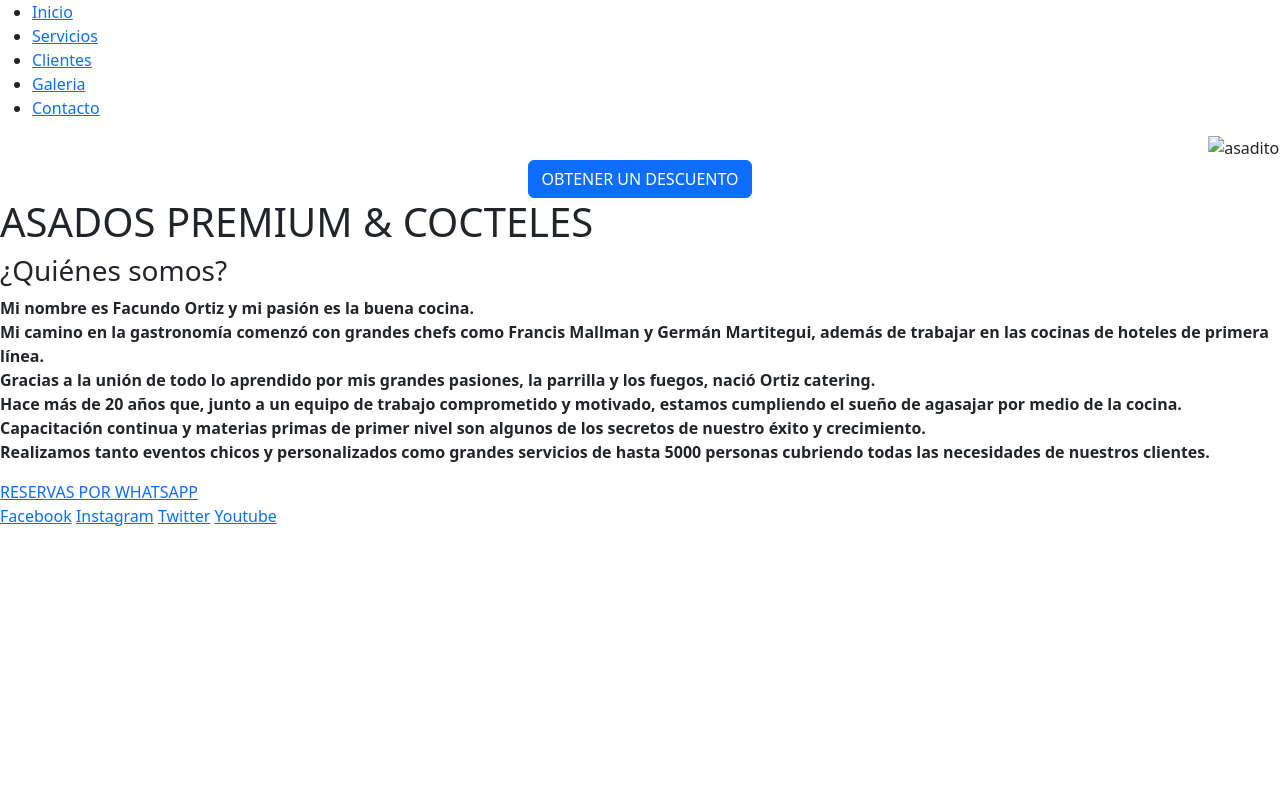
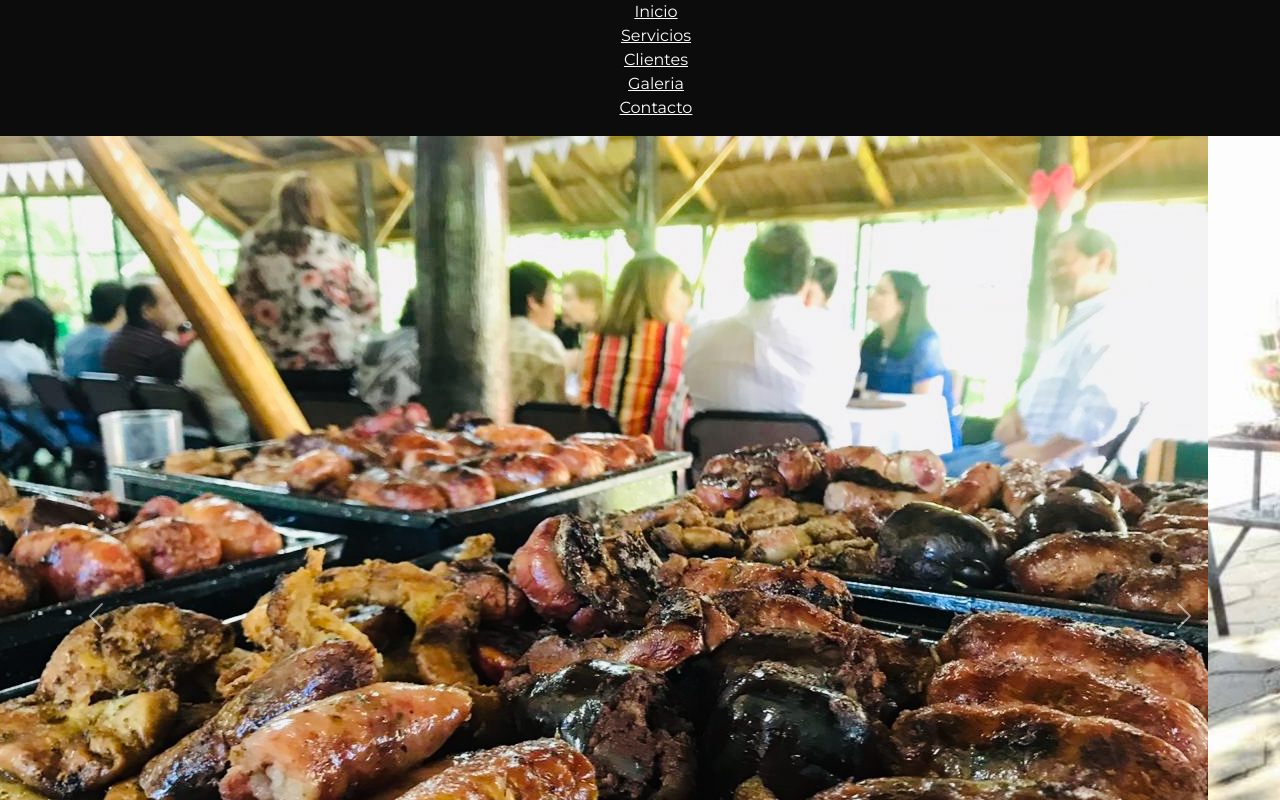
Before and after one commit to faculoco/ortizcatering-ortiz, a plain HTML site: page index.html in a window 1280 px wide. Shown: the top 800 px of the page. Drawn offline with nearby package versions, Linux system fonts and the light colour scheme; the site is published under a folder, as on GitHub Pages, so addresses that start at the root find nothing.

Commit message:
edit index

```diff
--- a/index.html
+++ b/index.html
@@ -7,7 +7,7 @@
     <title>ortiz-catering</title>
     <!-- CSS only -->
 <link href="https://cdn.jsdelivr.net/npm/bootstrap@5.2.1/dist/css/bootstrap.min.css" rel="stylesheet" integrity="sha384-iYQeCzEYFbKjA/T2uDLTpkwGzCiq6soy8tYaI1GyVh/UjpbCx/TYkiZhlZB6+fzT" crossorigin="anonymous">
-    <link rel="stylesheet" href="/paginas/css/estilos.css"/>
+    <link rel="stylesheet" href="paginas/css/estilos.css" />
     <link rel="stylesheet" href="https://cdnjs.cloudflare.com/ajax/libs/animate.css/4.1.1/animate.min.css" />
 </head>
 <body>
@@ -16,11 +16,11 @@
       <header>
         <nav>
             <ul>
-             <li><a href="/index.html">Inicio</a></li>
-             <li><a href="/paginas/servicio.html">Servicios</a></li>
-             <li><a href="/paginas/clientes.html">Clientes</a></li>
-             <li><a href="/paginas/galeria.html">Galeria</a></li>
-             <li><a href="/paginas/contacto.html">Contacto</a></li>
+             <li><a href="index.html">Inicio</a></li>
+             <li><a href="paginas/servicio.html">Servicios</a></li>
+             <li><a href="paginas/clientes.html">Clientes</a></li>
+             <li><a href="paginas/galeria.html">Galeria</a></li>
+             <li><a href="paginas/contacto.html">Contacto</a></li>
             </ul>
         </nav>
         </header>
@@ -28,13 +28,13 @@
         <div id="carouselExampleControls" class="carousel slide" data-bs-ride="carousel">
             <div class="carousel-inner">
               <div class="carousel-item active">
-                <img src="/paginas/multimedia/asado.jpg" class="d-block w-100" alt="asado">
+                <img src="paginas/multimedia/asado.JPG" class="d-block w-100" alt="asado">
               </div>
               <div class="carousel-item">
-                <img src="/paginas/multimedia/asadito.jpeg" class="d-block w-100" alt="asadito">
+                <img src="paginas/multimedia/asadito.jpeg" class="d-block w-100" alt="asadito">
               </div>
               <div class="carousel-item">
-                <img src="/paginas/multimedia/asadote.jpeg" class="d-block w-100" alt="asadote">
+                <img src="paginas/multimedia/asadote.jpeg" class="d-block w-100" alt="asadote">
               </div>
             </div>
             <button class="carousel-control-prev" type="button" data-bs-target="#carouselExampleControls" data-bs-slide="prev">
@@ -51,7 +51,7 @@
         <div class="toast-container position-fixed bottom-0 end-0 p-3">
             <div id="liveToast" class="toast" role="alert" aria-live="assertive" aria-atomic="true">
                 <div class="toast-header">
-                    <img src="/paginas/multimedia/logo chico.png" class="rounded me-2" alt="logo-chico">
+                    <img src="paginas/multimedia/logo chico.png" class="rounded me-2" alt="logo-chico">
                     <strong class="me-auto">OFERTA LIMITADA</strong>
                     <small>APURATE SOLO VIGENTE HASTA LA FECHA INDICADA</small>
                     <button type="button" class="btn-close" data-bs-dismiss="toast" aria-label="Close"></button>
```
